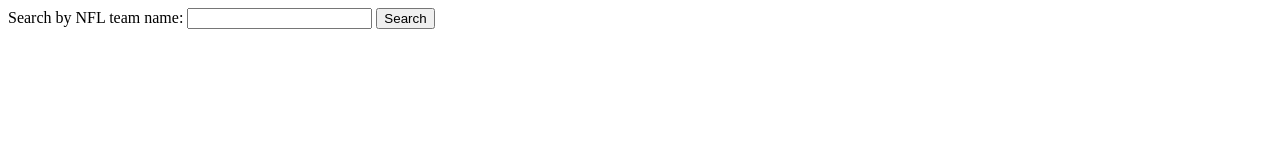
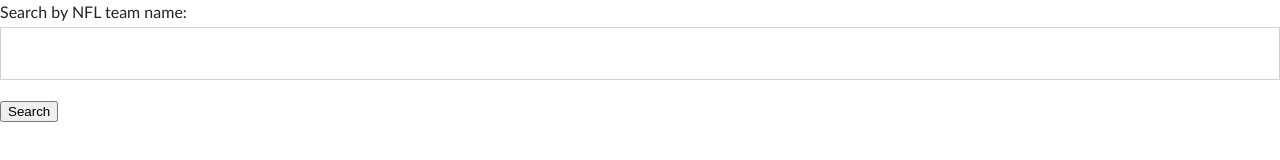
Before and after one commit to brianotoole/did-your-nfl-team-win, a website built with webpack: page index.html in a window 1280 px wide. Built offline with Linux system fonts and the light colour scheme; no server answers.

Commit message:
use extract text to output to stylesheet vs bundle

```diff
--- a/index.html
+++ b/index.html
@@ -5,6 +5,7 @@
     <meta name="viewport" content="width=device-width, initial-scale=1.0">
     <meta http-equiv="X-UA-Compatible" content="ie=edge">
     <title>Did your NFL Team Win?</title>
+    <link rel="stylesheet" href="./dist/css/style.css">
   </head>
   <body>
 
@@ -14,7 +15,7 @@
 
     <div id="results"></div>
 
-    <script src="./dist/bundle.js"></script>
+    <script src="./dist/js/bundle.js"></script>
 
   </body>
 </html>
--- /dev/null
+++ b/src/scss/base/_fonts.scss
@@ -0,0 +1,75 @@
+/*********************************************************
+    Fonts
+*********************************************************/
+/* latin-ext */
+@font-face {
+  font-family: 'Lato';
+  font-style: normal;
+  font-weight: 400;
+  src: local('Lato Regular'), local('Lato-Regular'), url(https://fonts.gstatic.com/s/lato/v14/S6uyw4BMUTPHjxAwXiWtFCfQ7A.woff2) format('woff2');
+  unicode-range: U+0100-024F, U+0259, U+1E00-1EFF, U+2020, U+20A0-20AB, U+20AD-20CF, U+2113, U+2C60-2C7F, U+A720-A7FF;
+}
+/* latin */
+@font-face {
+  font-family: 'Lato';
+  font-style: normal;
+  font-weight: 400;
+  src: local('Lato Regular'), local('Lato-Regular'), url(https://fonts.gstatic.com/s/lato/v14/S6uyw4BMUTPHjx4wXiWtFCc.woff2) format('woff2');
+  unicode-range: U+0000-00FF, U+0131, U+0152-0153, U+02BB-02BC, U+02C6, U+02DA, U+02DC, U+2000-206F, U+2074, U+20AC, U+2122, U+2191, U+2193, U+2212, U+2215, U+FEFF, U+FFFD;
+}
+/* cyrillic-ext */
+@font-face {
+  font-family: 'Roboto';
+  font-style: normal;
+  font-weight: 400;
+  src: local('Roboto'), local('Roboto-Regular'), url(https://fonts.gstatic.com/s/roboto/v18/KFOmCnqEu92Fr1Mu72xKKTU1Kvnz.woff2) format('woff2');
+  unicode-range: U+0460-052F, U+1C80-1C88, U+20B4, U+2DE0-2DFF, U+A640-A69F, U+FE2E-FE2F;
+}
+/* cyrillic */
+@font-face {
+  font-family: 'Roboto';
+  font-style: normal;
+  font-weight: 400;
+  src: local('Roboto'), local('Roboto-Regular'), url(https://fonts.gstatic.com/s/roboto/v18/KFOmCnqEu92Fr1Mu5mxKKTU1Kvnz.woff2) format('woff2');
+  unicode-range: U+0400-045F, U+0490-0491, U+04B0-04B1, U+2116;
+}
+/* greek-ext */
+@font-face {
+  font-family: 'Roboto';
+  font-style: normal;
+  font-weight: 400;
+  src: local('Roboto'), local('Roboto-Regular'), url(https://fonts.gstatic.com/s/roboto/v18/KFOmCnqEu92Fr1Mu7mxKKTU1Kvnz.woff2) format('woff2');
+  unicode-range: U+1F00-1FFF;
+}
+/* greek */
+@font-face {
+  font-family: 'Roboto';
+  font-style: normal;
+  font-weight: 400;
+  src: local('Roboto'), local('Roboto-Regular'), url(https://fonts.gstatic.com/s/roboto/v18/KFOmCnqEu92Fr1Mu4WxKKTU1Kvnz.woff2) format('woff2');
+  unicode-range: U+0370-03FF;
+}
+/* vietnamese */
+@font-face {
+  font-family: 'Roboto';
+  font-style: normal;
+  font-weight: 400;
+  src: local('Roboto'), local('Roboto-Regular'), url(https://fonts.gstatic.com/s/roboto/v18/KFOmCnqEu92Fr1Mu7WxKKTU1Kvnz.woff2) format('woff2');
+  unicode-range: U+0102-0103, U+0110-0111, U+1EA0-1EF9, U+20AB;
+}
+/* latin-ext */
+@font-face {
+  font-family: 'Roboto';
+  font-style: normal;
+  font-weight: 400;
+  src: local('Roboto'), local('Roboto-Regular'), url(https://fonts.gstatic.com/s/roboto/v18/KFOmCnqEu92Fr1Mu7GxKKTU1Kvnz.woff2) format('woff2');
+  unicode-range: U+0100-024F, U+0259, U+1E00-1EFF, U+2020, U+20A0-20AB, U+20AD-20CF, U+2113, U+2C60-2C7F, U+A720-A7FF;
+}
+/* latin */
+@font-face {
+  font-family: 'Roboto';
+  font-style: normal;
+  font-weight: 400;
+  src: local('Roboto'), local('Roboto-Regular'), url(https://fonts.gstatic.com/s/roboto/v18/KFOmCnqEu92Fr1Mu4mxKKTU1Kg.woff2) format('woff2');
+  unicode-range: U+0000-00FF, U+0131, U+0152-0153, U+02BB-02BC, U+02C6, U+02DA, U+02DC, U+2000-206F, U+2074, U+20AC, U+2122, U+2191, U+2193, U+2212, U+2215, U+FEFF, U+FFFD;
+}
--- a/webpack.config.js
+++ b/webpack.config.js
@@ -7,14 +7,16 @@
 module.exports = {
   entry: './src/js/index.js',
   output: {
-    filename: 'bundle.js',
+    filename: 'js/bundle.js',
     path: path.resolve(__dirname, 'dist')
   },
   module: {
     rules: [
       {
         test: /\.(css|sass|scss)$/,
-        use: ['style-loader', 'css-loader', 'postcss-loader', 'sass-loader'],
+        use: ExtractTextPlugin.extract({
+          use: ['css-loader', 'postcss-loader', 'sass-loader'],
+        })
       },
       {
         test: /\.(png|svg|jpg|gif)$/,
@@ -36,7 +38,7 @@
   },
   plugins: [
     new ExtractTextPlugin({
-      filename: 'dist/css/style.css',
+      filename: 'css/style.css',
       allChunks: true,
     }),
     new CleanWebpackPlugin(['dist']),
```
Also changed, not shown: dist/bundle.js (deleted), dist/css/style.css (added), dist/index.html, dist/js/bundle.js (added).
